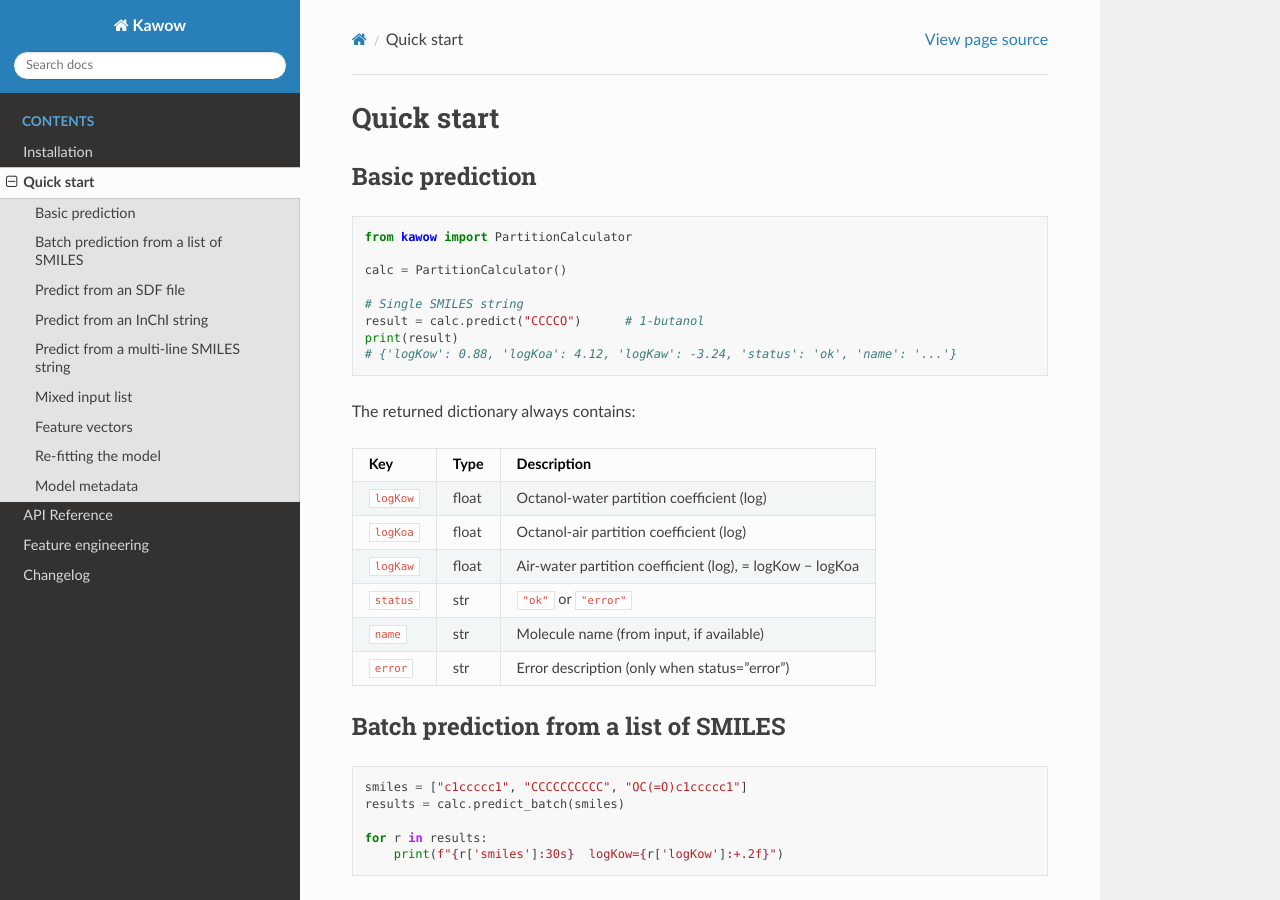
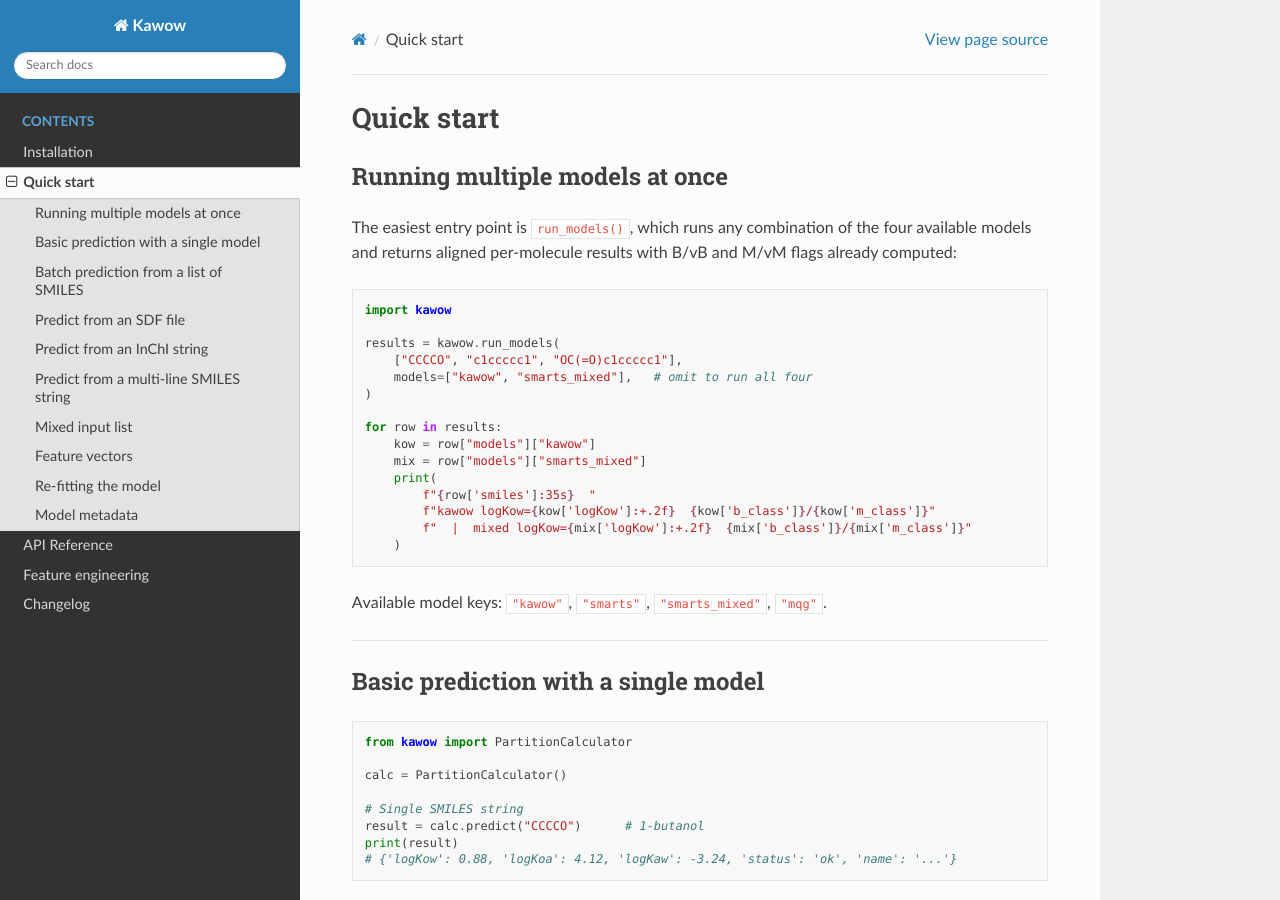
Before and after one commit to LucMiaz/kawow, a Sphinx documentation site: the page built from docs/quickstart.md, in a window 1280 px wide and 900 px high. Built offline with Sphinx 7.4.7 and the Read the Docs theme 3.1.0, drawn with Linux system fonts in a browser that asks for light colours.

Commit message:
doc
Co-authored-by: Copilot <copilot@github.com>

````diff
--- a/docs/quickstart.md
+++ b/docs/quickstart.md
@@ -1,6 +1,34 @@
 # Quick start
 
-## Basic prediction
+## Running multiple models at once
+
+The easiest entry point is `run_models()`, which runs any combination of the
+four available models and returns aligned per-molecule results with B/vB and
+M/vM flags already computed:
+
+```python
+import kawow
+
+results = kawow.run_models(
+    ["CCCCO", "c1ccccc1", "OC(=O)c1ccccc1"],
+    models=["kawow", "smarts_mixed"],   # omit to run all four
+)
+
+for row in results:
+    kow = row["models"]["kawow"]
+    mix = row["models"]["smarts_mixed"]
+    print(
+        f"{row['smiles']:35s}  "
+        f"kawow logKow={kow['logKow']:+.2f}  {kow['b_class']}/{kow['m_class']}"
+        f"  |  mixed logKow={mix['logKow']:+.2f}  {mix['b_class']}/{mix['m_class']}"
+    )
+```
+
+Available model keys: `"kawow"`, `"smarts"`, `"smarts_mixed"`, `"mqg"`.
+
+---
+
+## Basic prediction with a single model
 
 ```python
 from kawow import PartitionCalculator
--- a/kawow/__init__.py
+++ b/kawow/__init__.py
@@ -27,7 +27,7 @@ from .io import parse_input
 from .features import compute_features
 from .atom_types import FEATURE_LABELS, N_FEATURES
 
-__version__ = "0.1.0"
+__version__ = "0.1.1"
 __all__ = [
     "PartitionCalculator",
     "MQGPartitionCalculator",
--- a/pyproject.toml
+++ b/pyproject.toml
@@ -11,8 +11,6 @@ requires-python = ">=3.9"
 license = { text = "MIT" }
 authors = [{ name = "Luc Miaz" }]
 
-[project.urls]
-Repository = "https://github.com/LucMiaz/kawow"
 keywords = ["cheminformatics", "logKow", "logKoa", "logKaw", "partition coefficient", "QSPR"]
 dependencies = [
     "numpy>=1.24",
@@ -59,3 +57,6 @@ include = ["kawow*"]
 
 [tool.setuptools.package-data]
 kawow = ["data/*.json", "data/*.pkl"]
+
+[project.urls]
+Repository = "https://github.com/LucMiaz/kawow"
````
Also changed, not shown: README.md (+35 -8 lines), docs/api.rst (+28 -0 lines), docs/changelog.md (+9 -0 lines).
